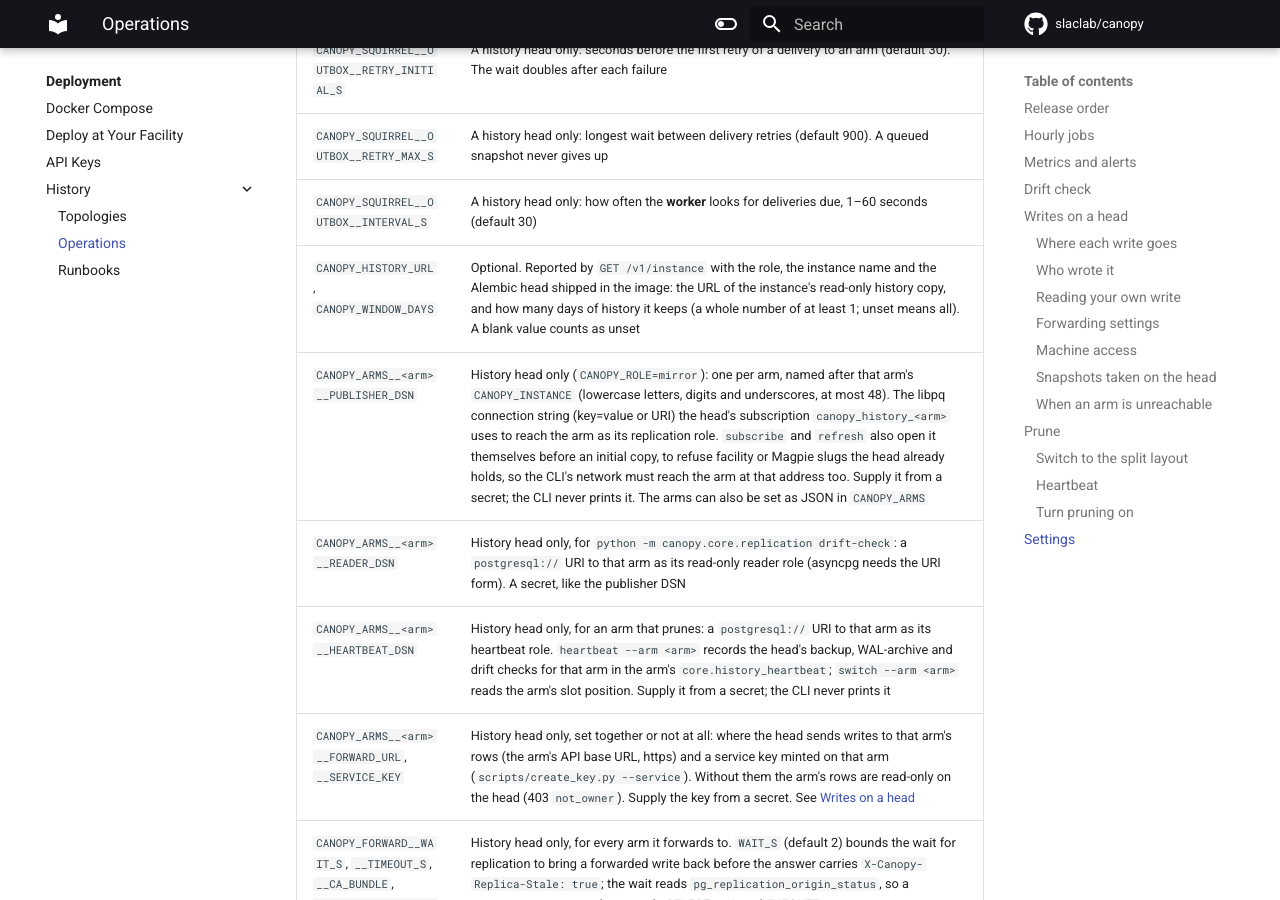
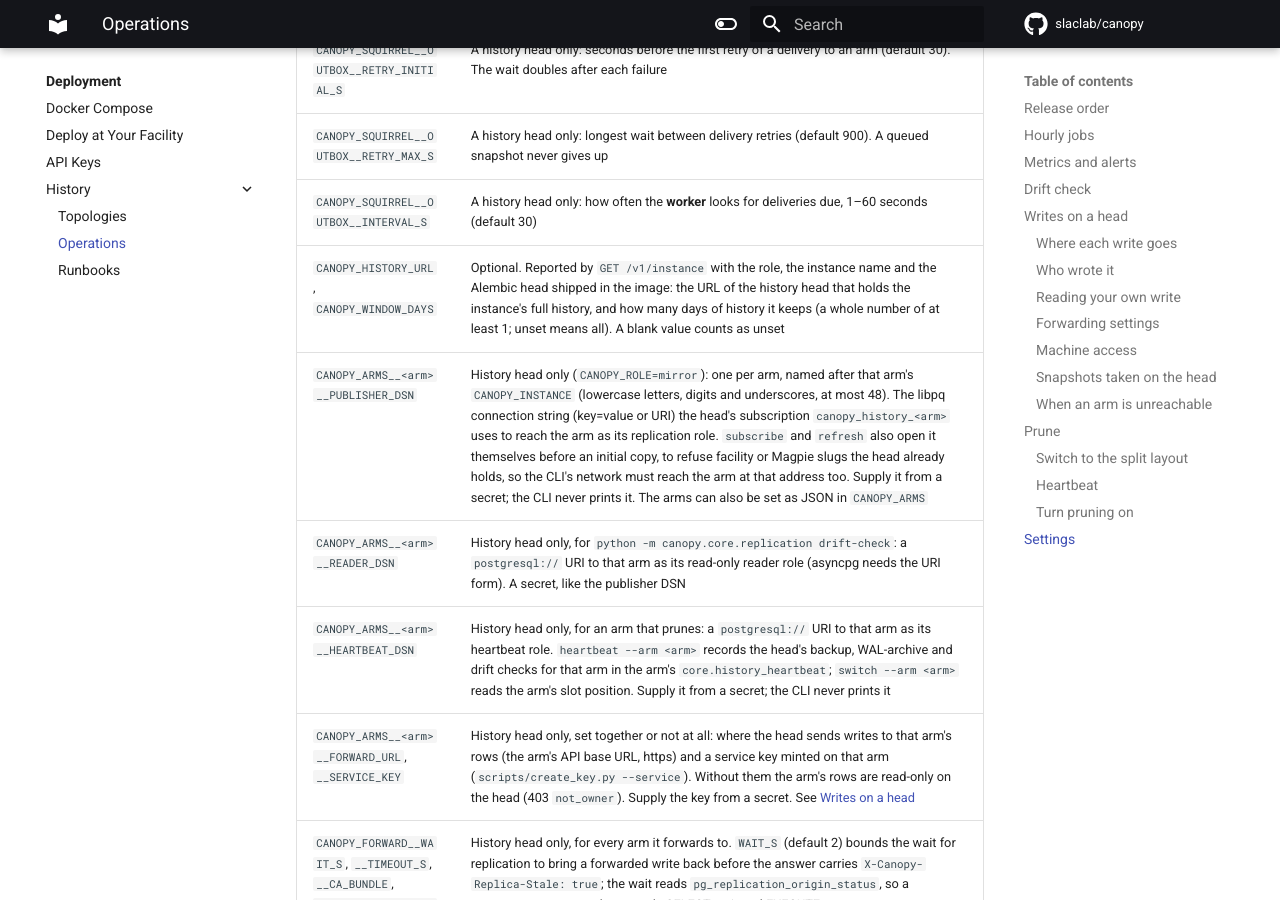
Before and after one commit to slaclab/canopy, an MkDocs documentation site: the page built from docs/deployment/history/operations.md, in a window 1280 px wide and 900 px high, scrolled down 11245 px. Built offline with MkDocs 1.6.1 and Material for MkDocs 9.7.7, drawn with Linux system fonts in a browser that asks for light colours; comment, search, counter and statistics services are not loaded.

Commit message:
DOC: Call the history URL the head that holds an instance's full history

```diff
--- a/docs/deployment/history/operations.md
+++ b/docs/deployment/history/operations.md
@@ -455,7 +455,7 @@ repo root lists them all with their defaults.
 | `CANOPY_SQUIRREL__OUTBOX__RETRY_INITIAL_S` | A history head only: seconds before the first retry of a delivery to an arm (default 30). The wait doubles after each failure |
 | `CANOPY_SQUIRREL__OUTBOX__RETRY_MAX_S` | A history head only: longest wait between delivery retries (default 900). A queued snapshot never gives up |
 | `CANOPY_SQUIRREL__OUTBOX__INTERVAL_S` | A history head only: how often the **worker** looks for deliveries due, 1–60 seconds (default 30) |
-| `CANOPY_HISTORY_URL`, `CANOPY_WINDOW_DAYS` | Optional. Reported by `GET /v1/instance` with the role, the instance name and the Alembic head shipped in the image: the URL of the instance's read-only history copy, and how many days of history it keeps (a whole number of at least 1; unset means all). A blank value counts as unset |
+| `CANOPY_HISTORY_URL`, `CANOPY_WINDOW_DAYS` | Optional. Reported by `GET /v1/instance` with the role, the instance name and the Alembic head shipped in the image: the URL of the history head that holds the instance's full history, and how many days of history it keeps (a whole number of at least 1; unset means all). A blank value counts as unset |
 | `CANOPY_ARMS__<arm>__PUBLISHER_DSN` | History head only (`CANOPY_ROLE=mirror`): one per arm, named after that arm's `CANOPY_INSTANCE` (lowercase letters, digits and underscores, at most 48). The libpq connection string (key=value or URI) the head's subscription `canopy_history_<arm>` uses to reach the arm as its replication role. `subscribe` and `refresh` also open it themselves before an initial copy, to refuse facility or Magpie slugs the head already holds, so the CLI's network must reach the arm at that address too. Supply it from a secret; the CLI never prints it. The arms can also be set as JSON in `CANOPY_ARMS` |
 | `CANOPY_ARMS__<arm>__READER_DSN` | History head only, for `python -m canopy.core.replication drift-check`: a `postgresql://` URI to that arm as its read-only reader role (asyncpg needs the URI form). A secret, like the publisher DSN |
 | `CANOPY_ARMS__<arm>__HEARTBEAT_DSN` | History head only, for an arm that prunes: a `postgresql://` URI to that arm as its heartbeat role. `heartbeat --arm <arm>` records the head's backup, WAL-archive and drift checks for that arm in the arm's `core.history_heartbeat`; `switch --arm <arm>` reads the arm's slot position. Supply it from a secret; the CLI never prints it |
```
